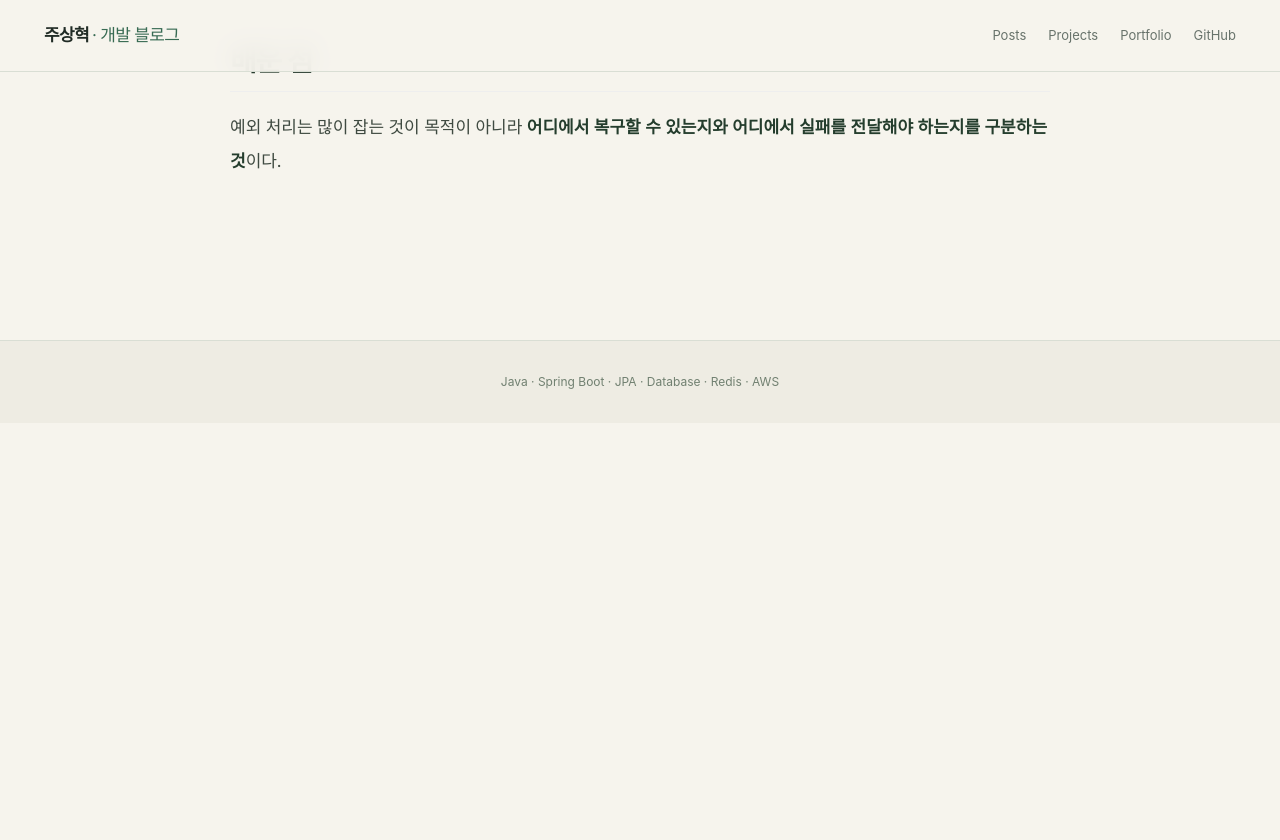
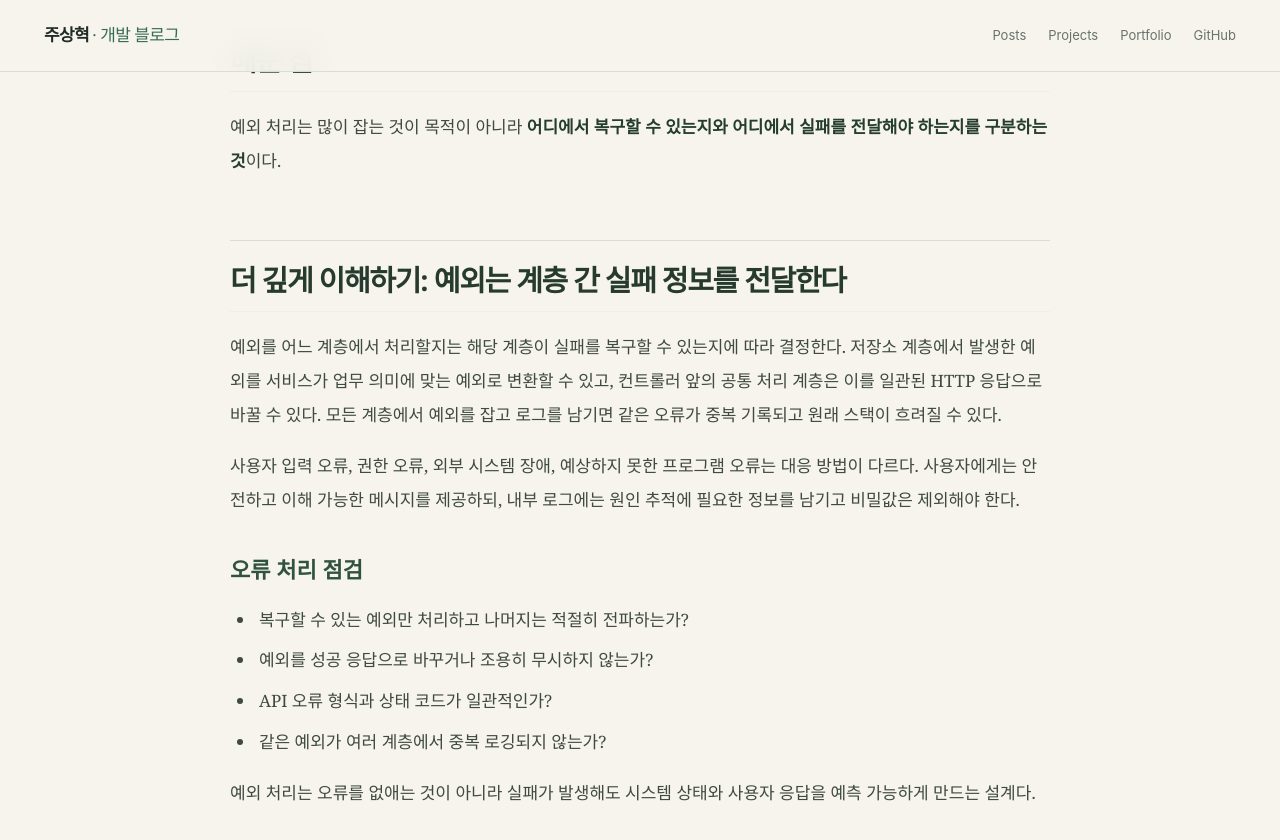
Before and after one commit to zuzusnasna/zuzusnasna.github.io, a Jekyll site: the page built from _posts/2026-10-30-java-exception.md, in a window 1280 px wide and 900 px high, scrolled down 1511 px. Shown: the top 840 px of the window. Built offline with Jekyll 4.4.1, drawn with Linux system fonts in a browser that asks for light colours; before the commit the page ends 1934 px from its top, so only the background shows below that.

Commit message:
docs: expand backend study posts

```diff
--- a/_posts/2026-10-30-java-exception.md
+++ b/_posts/2026-10-30-java-exception.md
@@ -33,3 +33,17 @@ Unchecked Exception은 `RuntimeException` 계열이며 잘못된 상태나 입
 ## 배운 점
 
 예외 처리는 많이 잡는 것이 목적이 아니라 **어디에서 복구할 수 있는지와 어디에서 실패를 전달해야 하는지를 구분하는 것**이다.
+
+## 더 깊게 이해하기: 예외는 계층 간 실패 정보를 전달한다
+
+예외를 어느 계층에서 처리할지는 해당 계층이 실패를 복구할 수 있는지에 따라 결정한다. 저장소 계층에서 발생한 예외를 서비스가 업무 의미에 맞는 예외로 변환할 수 있고, 컨트롤러 앞의 공통 처리 계층은 이를 일관된 HTTP 응답으로 바꿀 수 있다. 모든 계층에서 예외를 잡고 로그를 남기면 같은 오류가 중복 기록되고 원래 스택이 흐려질 수 있다.
+
+사용자 입력 오류, 권한 오류, 외부 시스템 장애, 예상하지 못한 프로그램 오류는 대응 방법이 다르다. 사용자에게는 안전하고 이해 가능한 메시지를 제공하되, 내부 로그에는 원인 추적에 필요한 정보를 남기고 비밀값은 제외해야 한다.
+
+### 오류 처리 점검
+- 복구할 수 있는 예외만 처리하고 나머지는 적절히 전파하는가?
+- 예외를 성공 응답으로 바꾸거나 조용히 무시하지 않는가?
+- API 오류 형식과 상태 코드가 일관적인가?
+- 같은 예외가 여러 계층에서 중복 로깅되지 않는가?
+
+예외 처리는 오류를 없애는 것이 아니라 실패가 발생해도 시스템 상태와 사용자 응답을 예측 가능하게 만드는 설계다.
```
